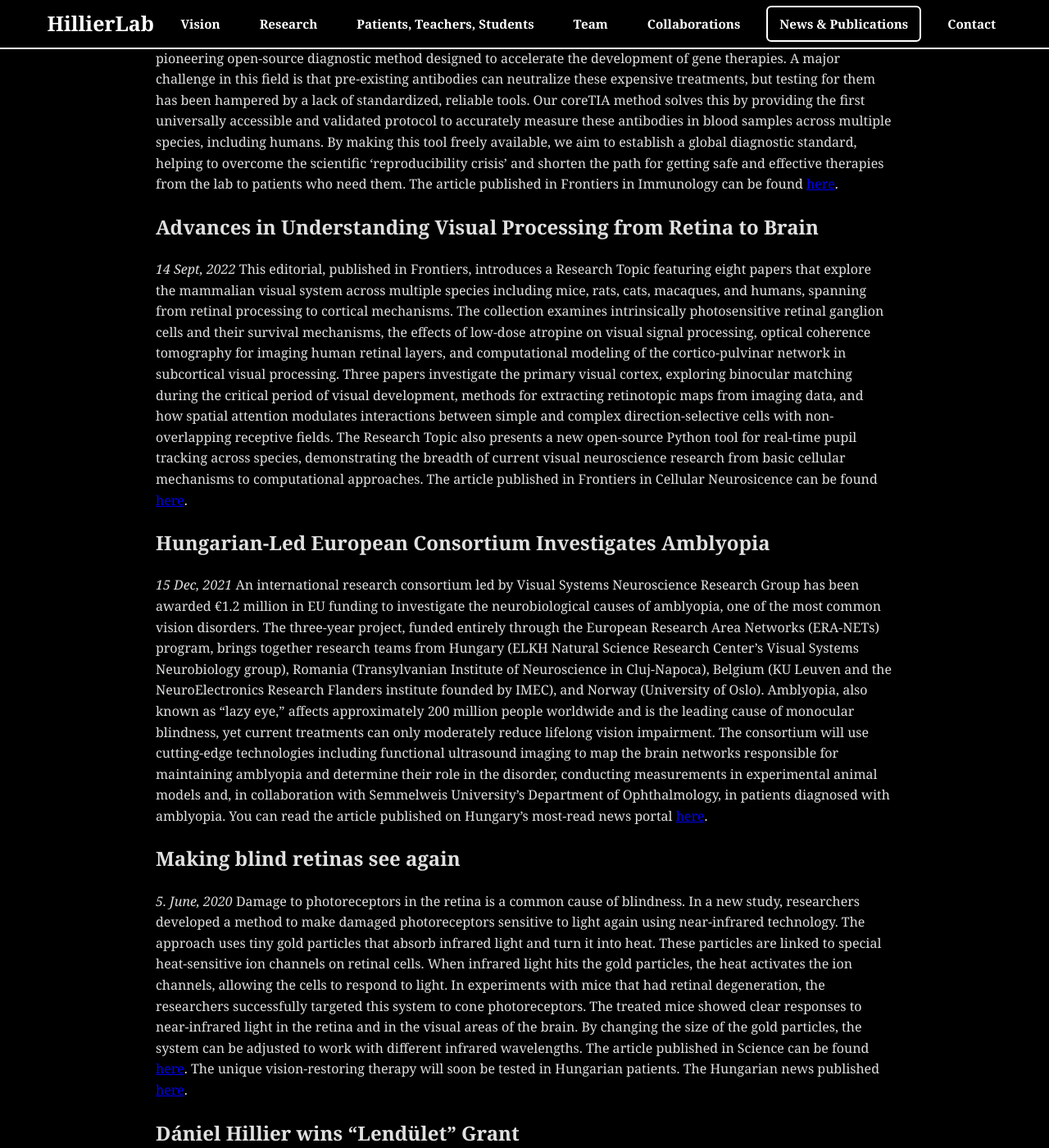
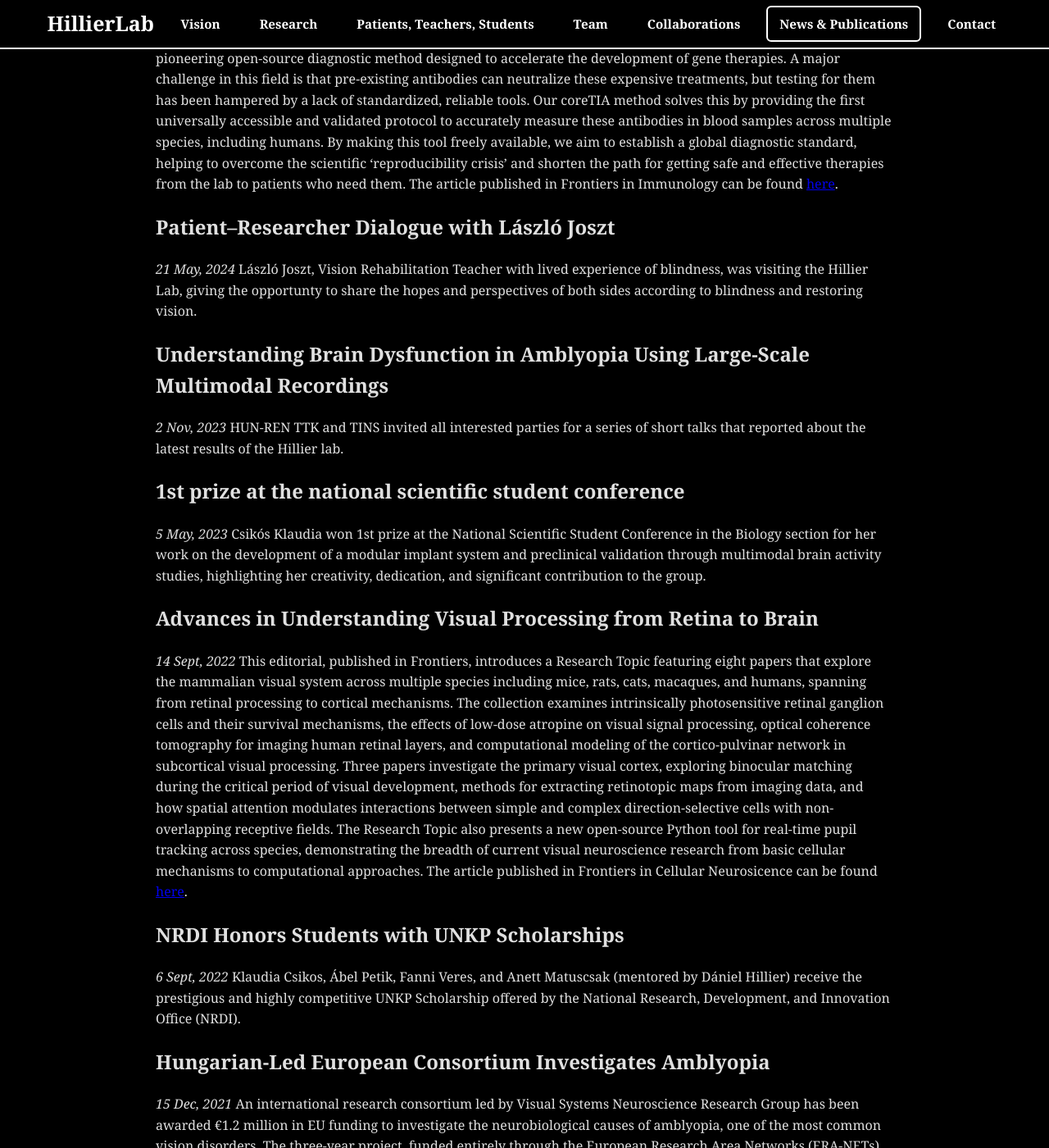
Before and after one commit to hillierlab/hillierlab.github.io, a Jekyll site: the page built from news-publications.md, in a window 1280 px wide and 1400 px high, scrolled down 901 px. Shown: the whole window at 82% size. Built offline with Jekyll 4.4.1, drawn with Linux system fonts in a browser that asks for light colours.

Commit message:
Update news-publications.md with recent articles and honors
Added new sections on patient-researcher dialogue, understanding brain dysfunction in amblyopia, and NRDI honors for students, along with details of a national scientific student conference win.

```diff
--- a/news-publications.md
+++ b/news-publications.md
@@ -26,12 +26,28 @@ The article published in Frontiers in Immunology can be found <a href="https://w
    target="_blank"
    rel="noopener noreferrer">here</a>.
 
+## Patient–Researcher Dialogue with László Joszt
+*21 May, 2024*
+László Joszt, Vision Rehabilitation Teacher with lived experience of blindness, was visiting the Hillier Lab, giving the opportunty to share the hopes and  perspectives of both sides according to blindness and restoring vision.
+
+## Understanding Brain Dysfunction in Amblyopia Using Large-Scale Multimodal Recordings
+*2 Nov, 2023*
+HUN-REN TTK and TINS invited all interested parties for a series of short talks that reported about the latest results of the Hillier lab.
+
+## 1st prize at the national scientific student conference
+*5 May, 2023*
+Csikós Klaudia won 1st prize at the National Scientific Student Conference in the Biology section for her work on the development of a modular implant system and preclinical validation through multimodal brain activity studies, highlighting her creativity, dedication, and significant contribution to the group.
+
 ## Advances in Understanding Visual Processing from Retina to Brain
 *14 Sept, 2022*
 This editorial, published in Frontiers, introduces a Research Topic featuring eight papers that explore the mammalian visual system across multiple species including mice, rats, cats, macaques, and humans, spanning from retinal processing to cortical mechanisms. The collection examines intrinsically photosensitive retinal ganglion cells and their survival mechanisms, the effects of low-dose atropine on visual signal processing, optical coherence tomography for imaging human retinal layers, and computational modeling of the cortico-pulvinar network in subcortical visual processing. Three papers investigate the primary visual cortex, exploring binocular matching during the critical period of visual development, methods for extracting retinotopic maps from imaging data, and how spatial attention modulates interactions between simple and complex direction-selective cells with non-overlapping receptive fields. The Research Topic also presents a new open-source Python tool for real-time pupil tracking across species, demonstrating the breadth of current visual neuroscience research from basic cellular mechanisms to computational approaches.
 The article published in Frontiers in Cellular Neurosicence can be found <a href="https://www.frontiersin.org/journals/cellular-neuroscience/articles/10.3389/fncel.2022.1018229/full"
    target="_blank"
    rel="noopener noreferrer">here</a>.
+
+## NRDI Honors Students with UNKP Scholarships
+*6 Sept, 2022*
+Klaudia Csikos, Ábel Petik, Fanni Veres, and Anett Matuscsak (mentored by Dániel Hillier) receive the prestigious and highly competitive UNKP Scholarship offered by the National Research, Development, and Innovation Office (NRDI).
 
 ## Hungarian-Led European Consortium Investigates Amblyopia
 *15 Dec, 2021*
```
